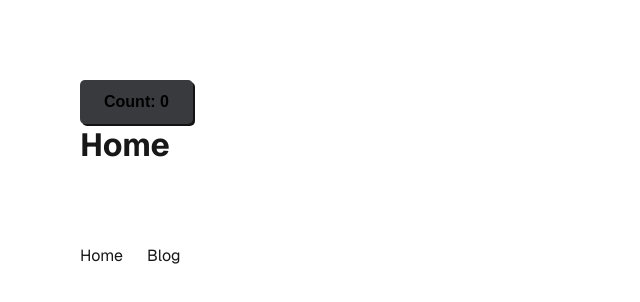
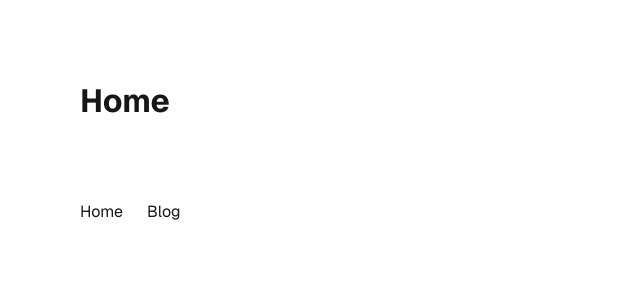
Before and after one commit to sajibsrs/nextweb, a Next.js app: page / in a window 1280 px wide. Shown: the top 302 px of the page, without its empty margins (0-640 px from the left). Built offline with nearby package versions, Linux system fonts and the light colour scheme.

Commit message:
removed counter component

```diff
--- a/src/app/layout.js
+++ b/src/app/layout.js
@@ -25,7 +25,6 @@ export default function RootLayout({ children }) {
     <html lang="en">
       <body className={`${geistSans.variable} ${geistMono.variable}`}>
         <div className={styles.page}>
-          <Counter />
           {children}
         </div>
       </body>
```
